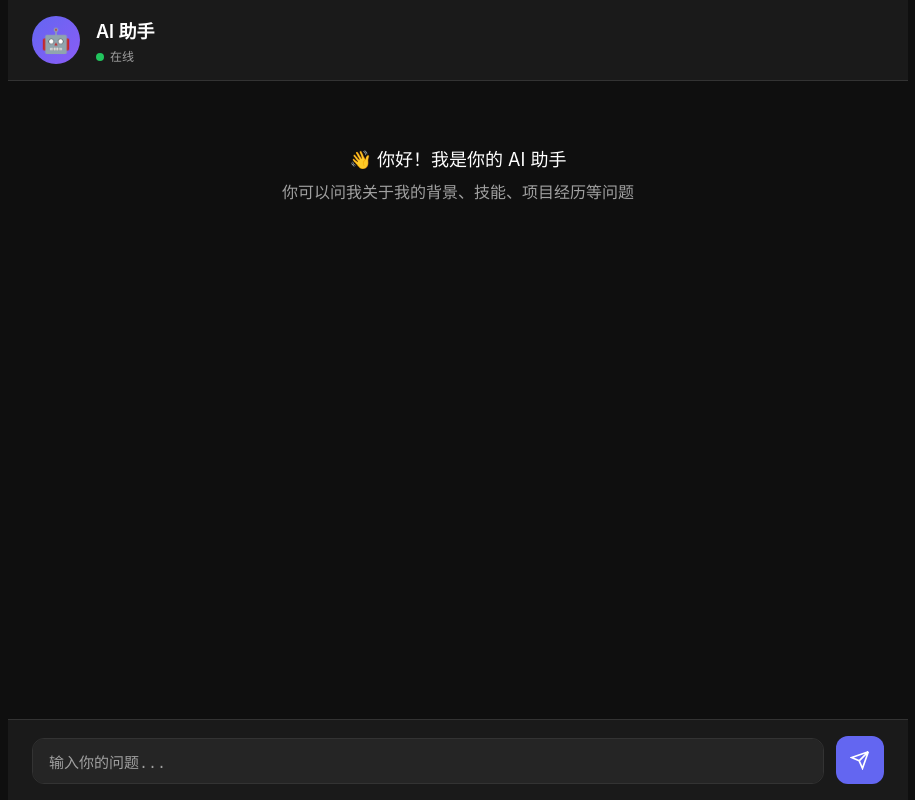
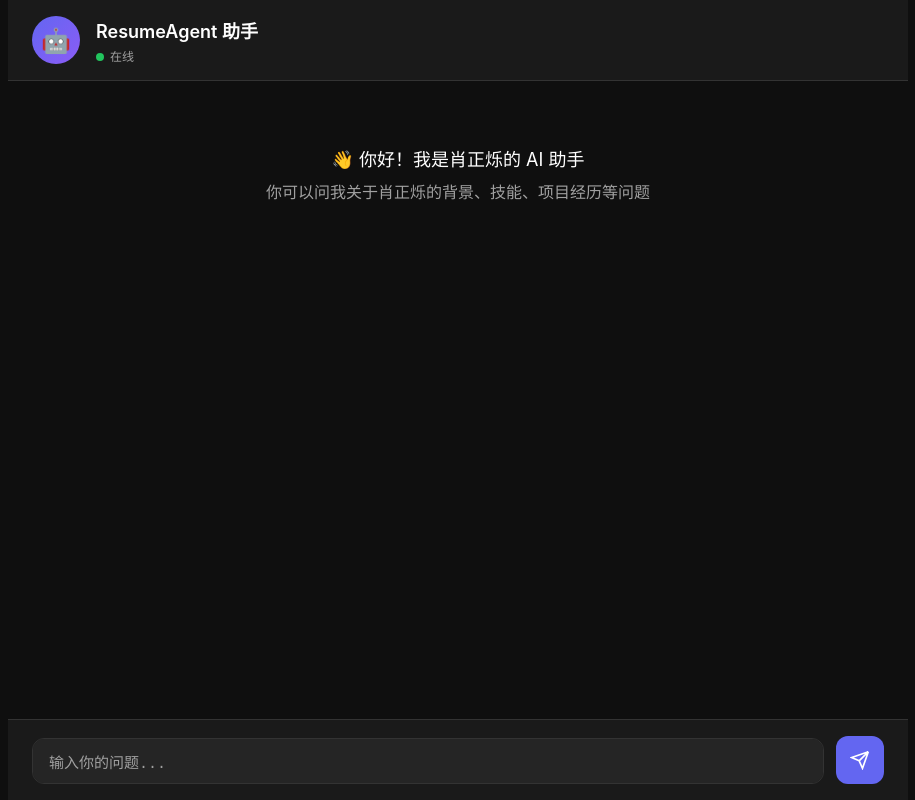
Before and after one commit to zack-xiao/ResumeAgent, a plain HTML site: page frontend/index.html in a window 1280 px wide. Shown: the whole page, without its empty margins (182-1097 px from the left). Drawn offline with Linux system fonts and the light colour scheme; files that its build step writes are made by us from their sources; no server answers; files whose address does not match are found by name.

Commit message:
优化前端页面

```diff
--- a/frontend/index.html
+++ b/frontend/index.html
@@ -14,7 +14,7 @@
                     <span id="ai-avatar">🤖</span>
                 </div>
                 <div class="header-info">
-                    <h1 id="ai-name">AI 助手</h1>
+                    <h1 id="ai-name">ResumeAgent 助手</h1>
                     <p id="ai-status">在线</p>
                 </div>
             </div>
@@ -22,8 +22,8 @@
 
         <main class="chat-container" id="chat-container">
             <div class="welcome-message" id="welcome-message">
-                <p>👋 你好！我是你的 AI 助手</p>
-                <p>你可以问我关于我的背景、技能、项目经历等问题</p>
+                <p>👋 你好！我是肖正烁的 AI 助手</p>
+                <p>你可以问我关于肖正烁的背景、技能、项目经历等问题</p>
             </div>
         </main>
 
```
Also changed, not shown: 1 other file.
